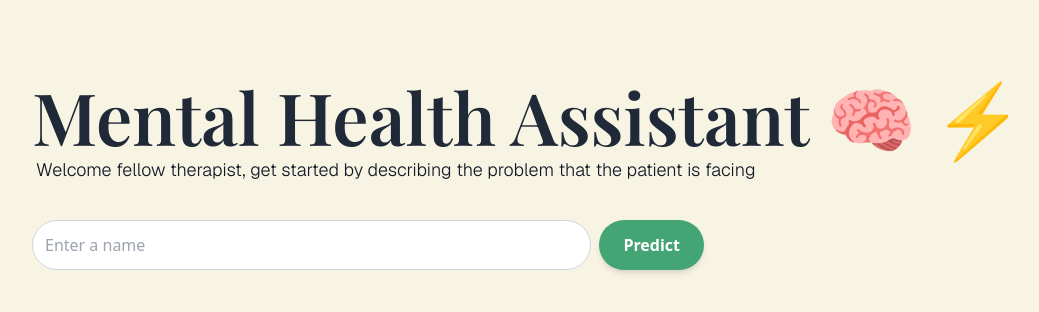
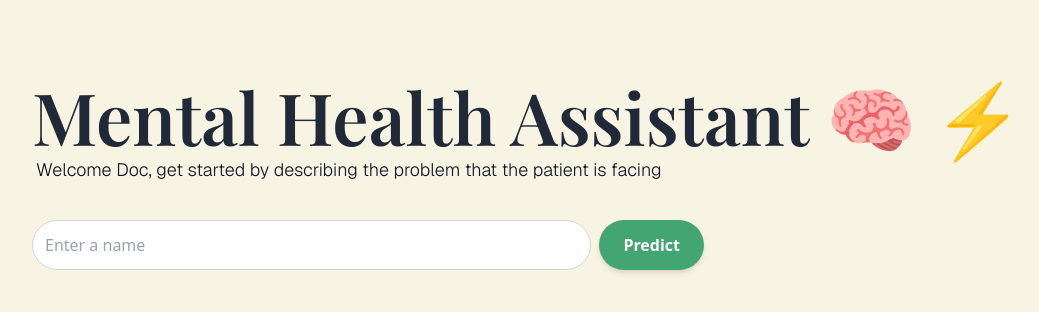
Before and after one commit to notkannan/mental-health-assistant, a Next.js app in the folder Client/: page / in a window 1280 px wide. Shown: the top 312 px of the page, without its empty margins (48-1087 px from the left). Built offline with nearby package versions, Linux system fonts and the light colour scheme; a web font is replaced by a local one.

Commit message:
Update content

```diff
--- a/Client/app/page.js
+++ b/Client/app/page.js
@@ -28,7 +28,7 @@ export default function Home() {
           Mental Health Assistant 🧠 ⚡️
         </h1>
         <h3 className="m-1 text-lg font-light text-gray-900 font-geist">
-          Welcome fellow therapist, get started by describing the problem that the patient is facing
+          Welcome Doc, get started by describing the problem that the patient is facing
         </h3>
       </div>
 
```
